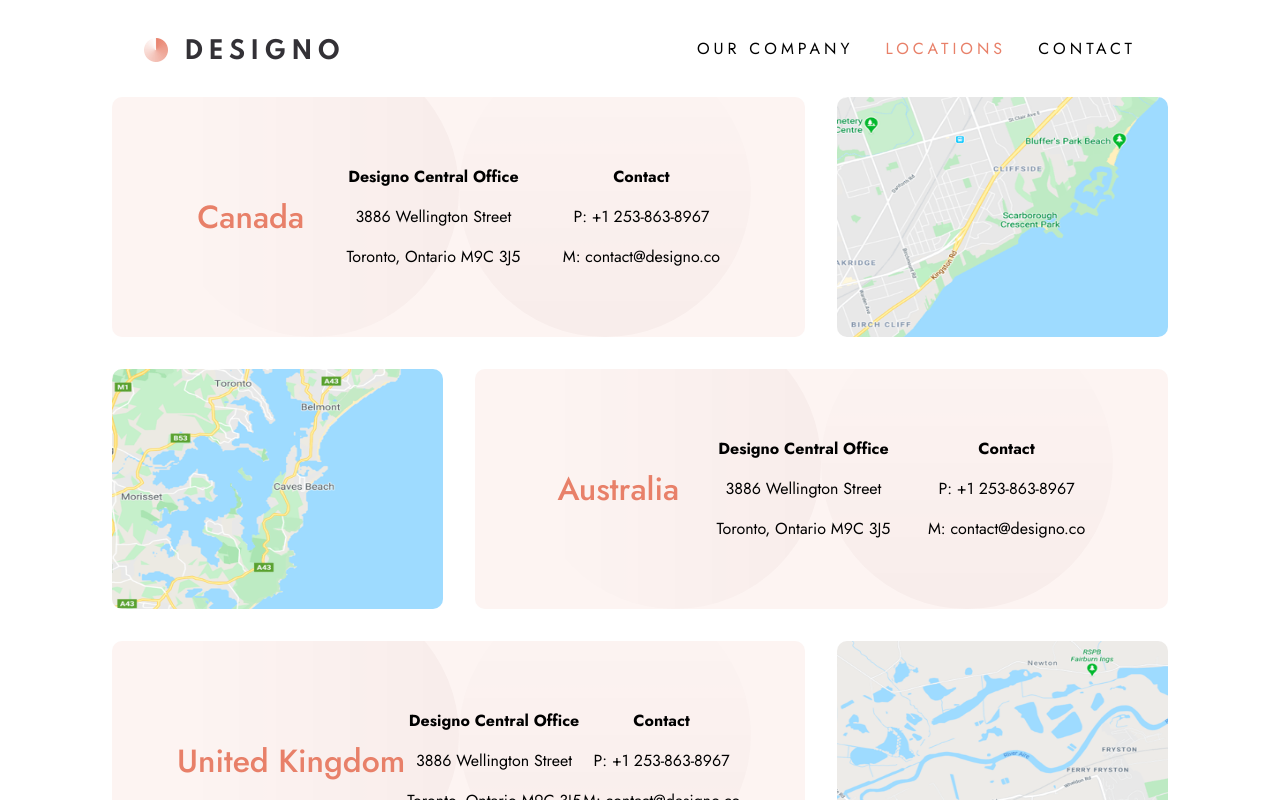
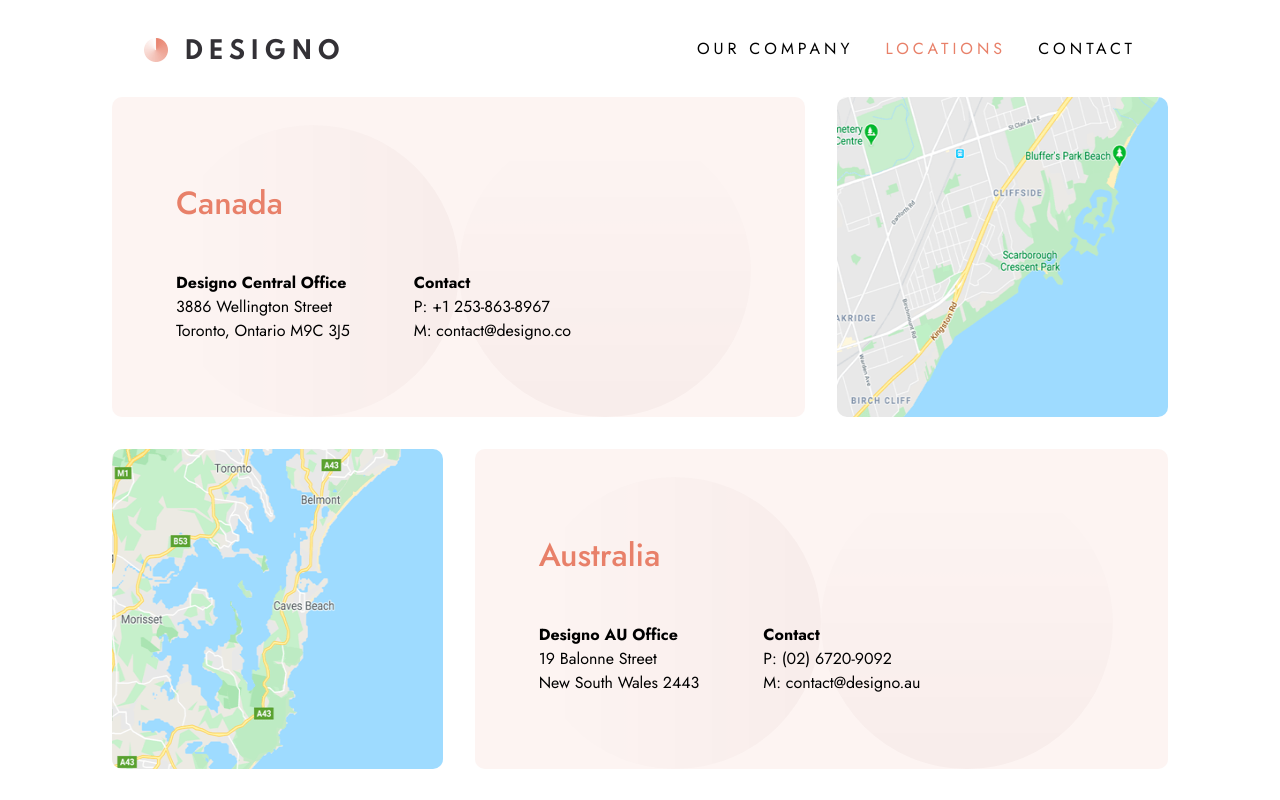
Before and after one commit to codyivy0/FM-designo-multi-page, a React app: page /locations in a window 1280 px wide. Shown: the top 800 px of the page. Built offline with nearby package versions, Linux system fonts and the light colour scheme; the HTML template or start-up script is replaced by a standard one.

Commit message:
layout fix

```diff
--- a/src/Pages/Locations.jsx
+++ b/src/Pages/Locations.jsx
@@ -14,6 +14,7 @@ const Locations = () => {
           </div>
           <div className={`${styles.locationText} ${styles.canadaText}`}>
             <h1>Canada</h1>
+            <section className={styles.textGroup}>
               <div>
                 <strong>Designo Central Office</strong>
                 <p>3886 Wellington Street</p>
@@ -24,6 +25,7 @@ const Locations = () => {
                 <p>P: +1 253-863-8967</p>
                 <p>M: contact@designo.co</p>
               </div>
+            </section>
           </div>
 
           <div className={`${styles.imageHolder} ${styles.australiaMap}`}>
@@ -34,16 +36,18 @@ const Locations = () => {
           </div>
           <div className={`${styles.locationText} ${styles.australiaText}`}>
             <h1>Australia</h1>
+            <section className={styles.textGroup}>
               <div>
-              <strong>Designo Central Office</strong>
-              <p>3886 Wellington Street</p>
-              <p>Toronto, Ontario M9C 3J5</p>
+                <strong>Designo AU Office</strong>
+                <p>19 Balonne Street</p>
+                <p>New South Wales 2443</p>
               </div>
               <div>
                 <strong>Contact</strong>
-              <p>P: +1 253-863-8967</p>
-              <p>M: contact@designo.co</p>
+                <p>P: (02) 6720-9092</p>
+                <p>M: contact@designo.au</p>
               </div>
+            </section>
           </div>
 
           <div className={`${styles.imageHolder} ${styles.UKMap}`}>
@@ -54,16 +58,18 @@ const Locations = () => {
           </div>
           <div className={`${styles.locationText} ${styles.UKText}`}>
             <h1>United Kingdom</h1>
+            <section className={styles.textGroup}>
               <div>
-              <strong>Designo Central Office</strong>
-              <p>3886 Wellington Street</p>
-              <p>Toronto, Ontario M9C 3J5</p>
+                <strong>Designo UK Office</strong>
+                <p>13 Colorado Way</p>
+                <p>Rhyd-y-fro SA8 9GA</p>
               </div>
               <div>
                 <strong>Contact</strong>
-              <p>P: +1 253-863-8967</p>
-              <p>M: contact@designo.co</p>
+                <p>P: 078-3115-1400</p>
+                <p>M: contact@designo.uk</p>
               </div>
+            </section>
           </div>
         </div>
       </main>
--- a/src/Pages/Locations.module.css
+++ b/src/Pages/Locations.module.css
@@ -21,9 +21,16 @@
   margin-bottom: 2rem;
   display: flex;
   flex-direction: column;
+  gap: 1rem;
 }
 .locationText h1 {
   color: var(--peach);
+}
+.textGroup {
+  display: flex;
+  flex-direction: column;
+  gap: 2rem;
+  line-height: 0.5;
 }
 
 @media (min-width: 768px) {
@@ -39,11 +46,20 @@
   .imageHolder {
     height: 15rem;
   }
+  .imageHolder img {
+    border-radius: 10px;
+  }
   .locationText {
+    flex-direction: column;
+    justify-content: space-around;
+    border-radius: 10px;
+    margin-bottom: 0;
+    text-align: left;
+  }
+  .textGroup {
+    display: flex;
     flex-direction: row;
-    justify-content: space-around;
-    align-items: center;
-    margin-bottom: 0;
+    gap: 4rem;
   }
 }
 
@@ -58,13 +74,7 @@
     padding-inline: 7rem;
     margin-bottom: 20rem;
   }
-  .locationText {
-    height: 100%;
-    border-radius: 10px;
-  }
-  .imageHolder img {
-    border-radius: 10px;
-  }
+
   .canadaText {
     grid-area: canadaText;
   }
@@ -88,4 +98,10 @@
   .UKMap {
     grid-area: UKMap;
   }
+  .locationText {
+    height: 100%;
+  }
+  .imageHolder {
+    height: 20rem;
+  }
 }
```
Lines whose indentation alone changed are shown as unchanged.
